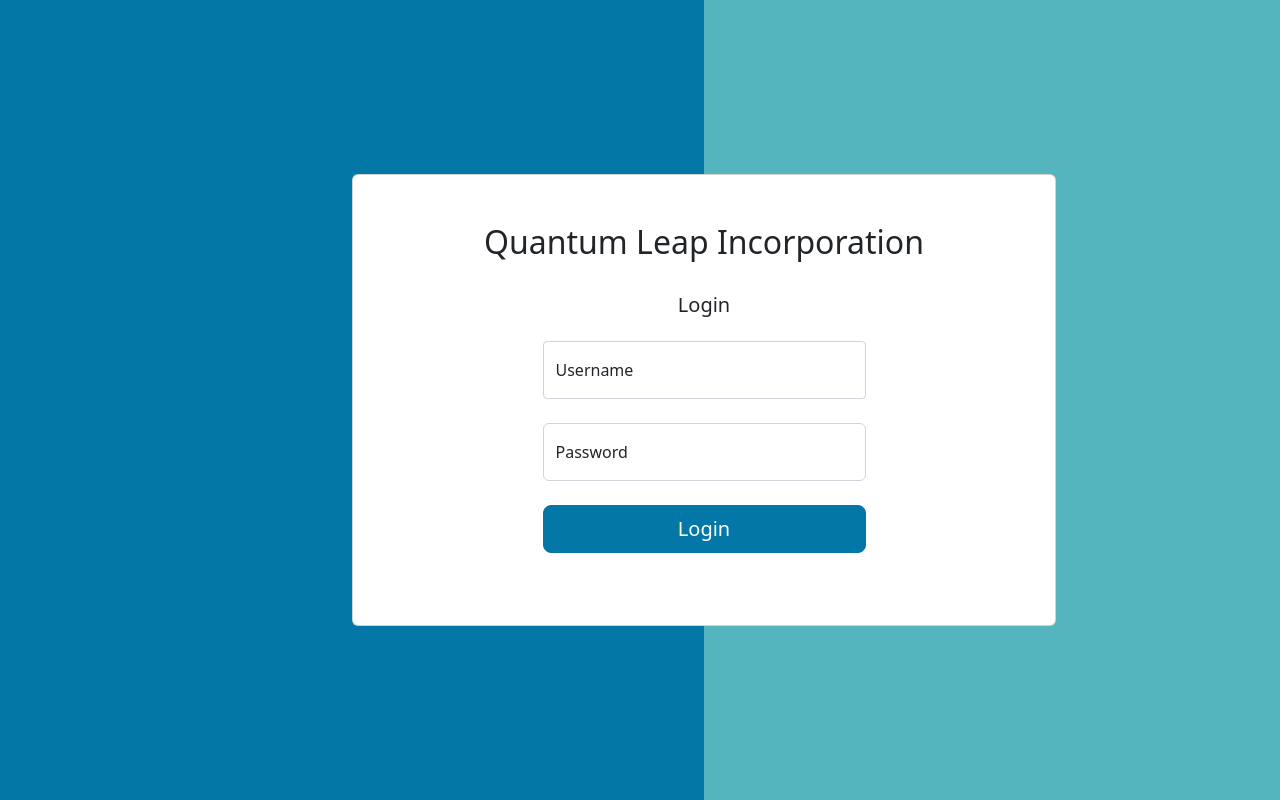
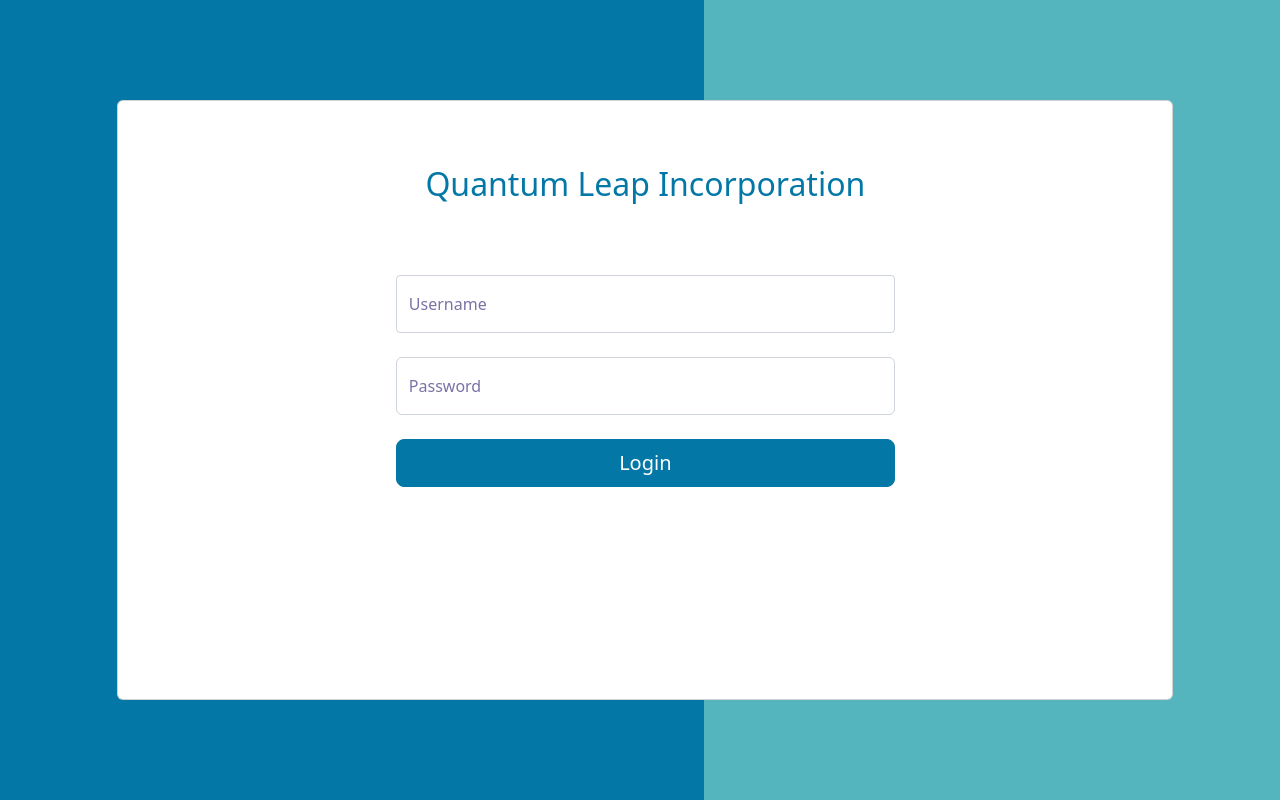
Before and after one commit to TeoSean00/Vendor_Form_Management_System_Frontend, a Vue app: page /login in a window 1280 px wide. Built offline with nearby package versions, Linux system fonts and the light colour scheme.

Commit message:
Worked on login page

```diff
--- a/src/views/Login.vue
+++ b/src/views/Login.vue
@@ -1,17 +1,17 @@
 <template>
   <div class="col-md-12 login-bg-1 h-100">
-    <div class="row offset-3 col-6 justify-content-center align-items-center h-100">
-      <div class="card my-auto">
-        <!-- <img class="card-img-top" src="..." alt="Card image cap"> -->
-        <h2 class="card-title text-center mt-5">Quantum Leap Incorporation</h2>
+    <div class="row offset-1 col-9 justify-content-center align-items-center h-100" >
+      <div class="card my-auto" style="height:75vh">
+        <!-- <img class="card-img-top" src="../assets/Quantum Logo.PNG" style="scale: 0.1;"> -->
+        <h2 class="card-title text-center mt-5 pt-3 text-main-blue" >Quantum Leap Incorporation</h2>
         <div class="card-body">
-          <h5 class="card-title text-center my-2">Login</h5>
+          <!-- <h5 class="card-title text-center my-2 pt-3 text-secondary-blue">Login</h5> -->
           <!-- Form begins -->
           <!-- Username -->
-          <div class="offset-3 col-6 text-center my-2">
+          <div class="offset-3 col-6 text-center my-2 pt-3">
             <form name="form" @submit.prevent="handleLogin">
-              <div class="form-group">
-                <div class="form-floating my-4">
+              <div class="form-group text-dark-purple">
+                <div class="form-floating my-4 ">
                   <input
                   :rules="isRequired"
                   v-model="user.username"
@@ -24,8 +24,8 @@
                 </div>
               </div>
               <!-- Password -->
-              <div class="form-group">
-                <div class="form-floating my-4">
+              <div class="form-group text-dark-purple">
+                <div class="form-floating my-4 ">
                   <input
                     v-model="user.password"
                     type="password"
```
Also changed, not shown: src/assets/Quantum Logo.PNG (added).
